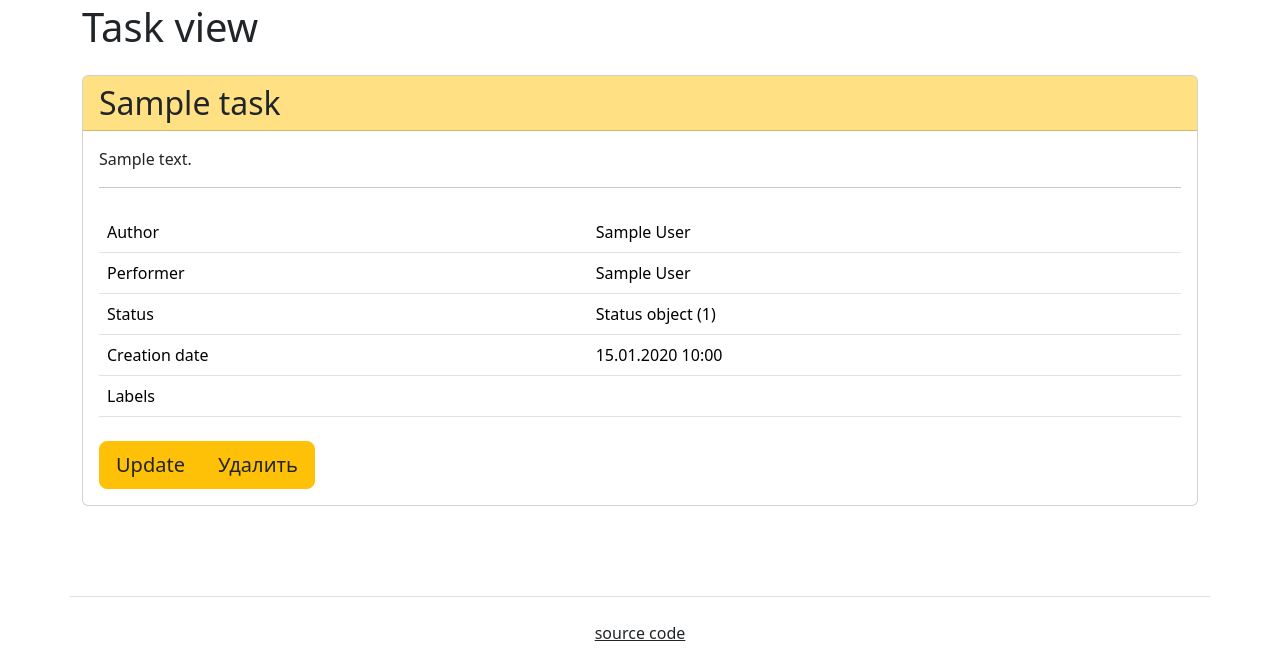
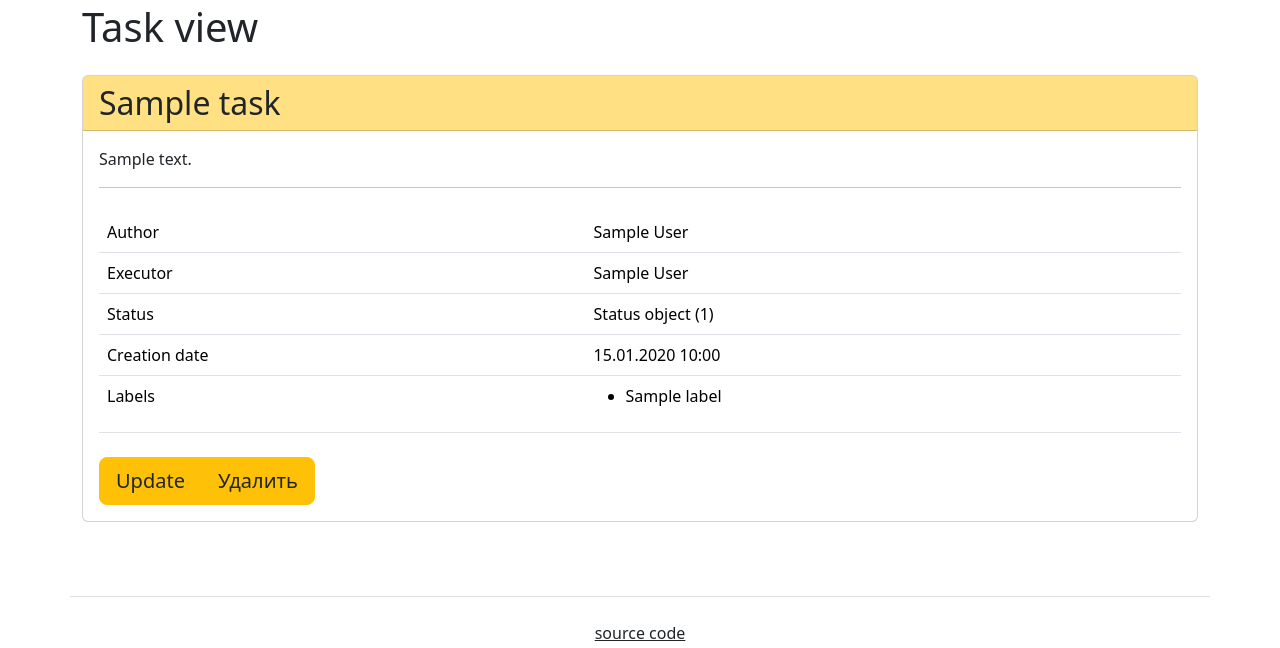
Before and after one commit to KarinaAbd/python-project-52, a Django app: page /tasks/1/ in a window 1280 px wide. Shown: the part 107-755 px from the top of the page. Run offline with Django 4.2, Linux system fonts and the light colour scheme; a user stored in the database is signed in; tables that the repository leaves empty hold one stand-in row (values such as "Sample post"); some libraries are stand-ins or nearby versions.

Commit message:
main: WIP - try to fix task.executor field and db

```diff
--- a/task_manager/settings.py
+++ b/task_manager/settings.py
@@ -110,6 +110,9 @@ AUTH_PASSWORD_VALIDATORS = [
     },
     {
         'NAME': 'django.contrib.auth.password_validation.MinimumLengthValidator',
+        'OPTIONS': {
+            'min_length': 3,
+        }
     },
     {
         'NAME': 'django.contrib.auth.password_validation.CommonPasswordValidator',
--- a/task_manager/tasks/forms.py
+++ b/task_manager/tasks/forms.py
@@ -8,5 +8,5 @@ class TaskForm(ModelForm):
     class Meta:
         model = Task
         fields = (
-            'name', 'description', 'status', 'performer', 'labels'
+            'name', 'description', 'status', 'executor', 'labels'
         )
--- a/task_manager/tasks/models.py
+++ b/task_manager/tasks/models.py
@@ -29,11 +29,11 @@ class Task(models.Model):
         verbose_name=_('Author'),
         related_name='author',
     )
-    performer = models.ForeignKey(
+    executor = models.ForeignKey(
         User,
         on_delete=models.PROTECT,
-        verbose_name=_('Performer'),
-        related_name='performer',
+        verbose_name=_('Executor'),
+        related_name='executor',
     )
     labels = models.ManyToManyField(
         Label,
--- a/task_manager/templates/task_page.html
+++ b/task_manager/templates/task_page.html
@@ -14,8 +14,8 @@
                 <td>{{ task.author }}</td>
             </tr>
             <tr>
-                <td>{% trans 'Performer' %}</td>
-                <td>{{ task.performer }}</td>
+                <td>{% trans 'Executor' %}</td>
+                <td>{{ task.executor }}</td>
             </tr>
             <tr>
                 <td>{% trans 'Status' %}</td>
@@ -27,7 +27,13 @@
             </tr>
             <tr>
                 <td>{% trans 'Labels' %}</td>
-                <td>{{ task.label }}</td>
+                <td>
+                    <ul>
+                        {% for label in task.labels.all %}
+                            <li>{{  label.name }}</li>
+                        {% endfor %}
+                    </ul>
+                </td>
             </tr>
         </table>
         <div class="btn-group" role="group" aria-label="Basic example">
--- a/task_manager/templates/tasks.html
+++ b/task_manager/templates/tasks.html
@@ -12,7 +12,7 @@
             <th>{% trans 'Name' %}</th>
             <th>{% trans 'Status' %}</th>
             <th>{% trans 'Author' %}</th>
-            <th>{% trans 'Performer' %}</th>
+            <th>{% trans 'Executor' %}</th>
             <th>{% trans 'Creation date' %}</th>
             <th></th>
         </tr>
@@ -26,7 +26,7 @@
             <td><a href="{% url 'task_page' task.id %}">{{ task.name }}</a> </td>
             <td>{{ task.status }}</td>
             <td>{{ task.author }}</td>
-            <td>{{ task.performer }}</td>
+            <td>{{ task.executor }}</td>
             <td>{{ task.created_at|date:"d.m.Y H:i" }}</td>
             <td>
                 <a href="{% url 'task_update' task.id %}">{% trans 'Update' %}</a>
```
Also changed, not shown: task_manager/tasks/migrations/0001_initial.py, task_manager/tasks/migrations/0002_alter_task_description_tasklabelrelationships_and_more.py (deleted).
